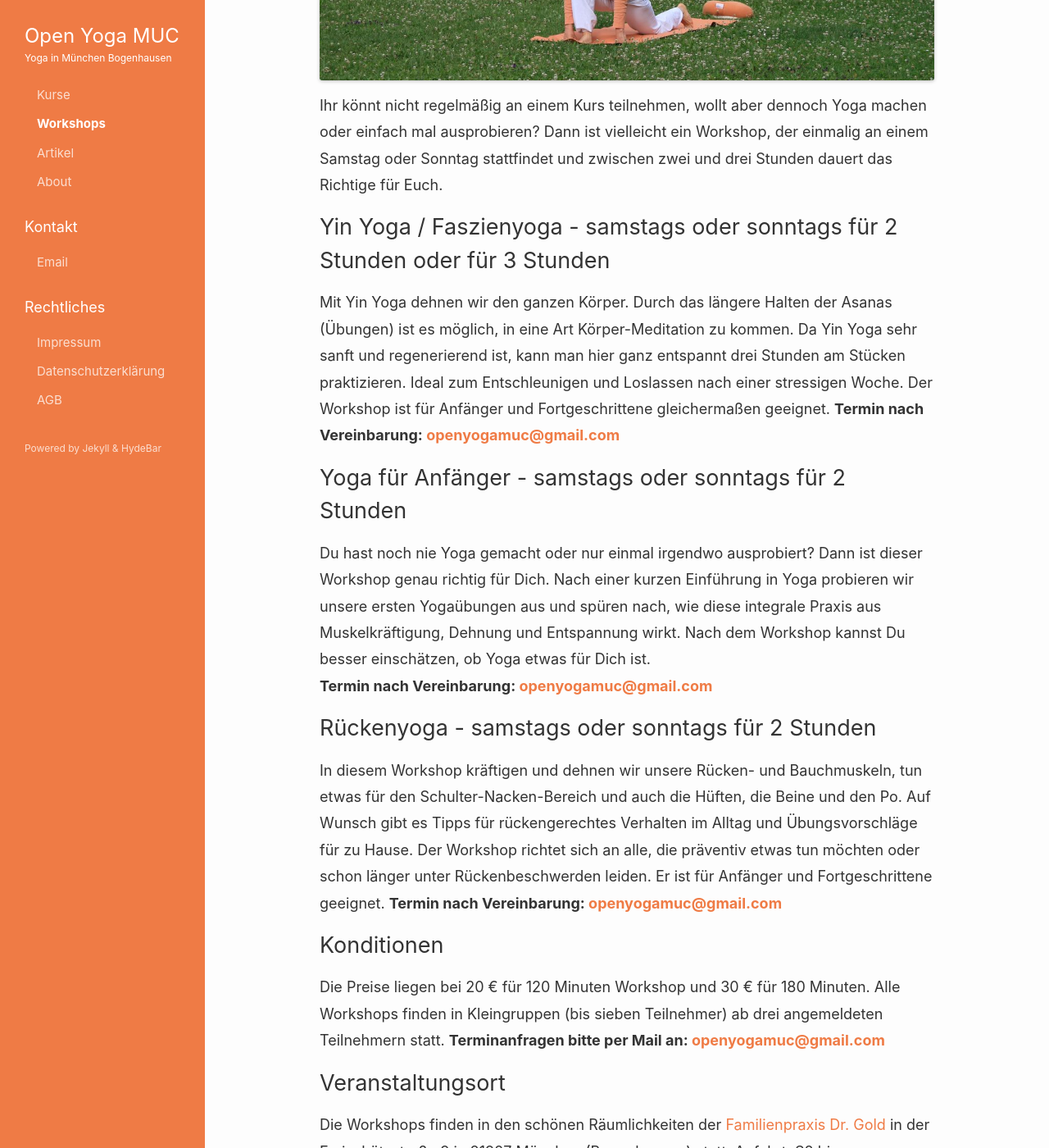
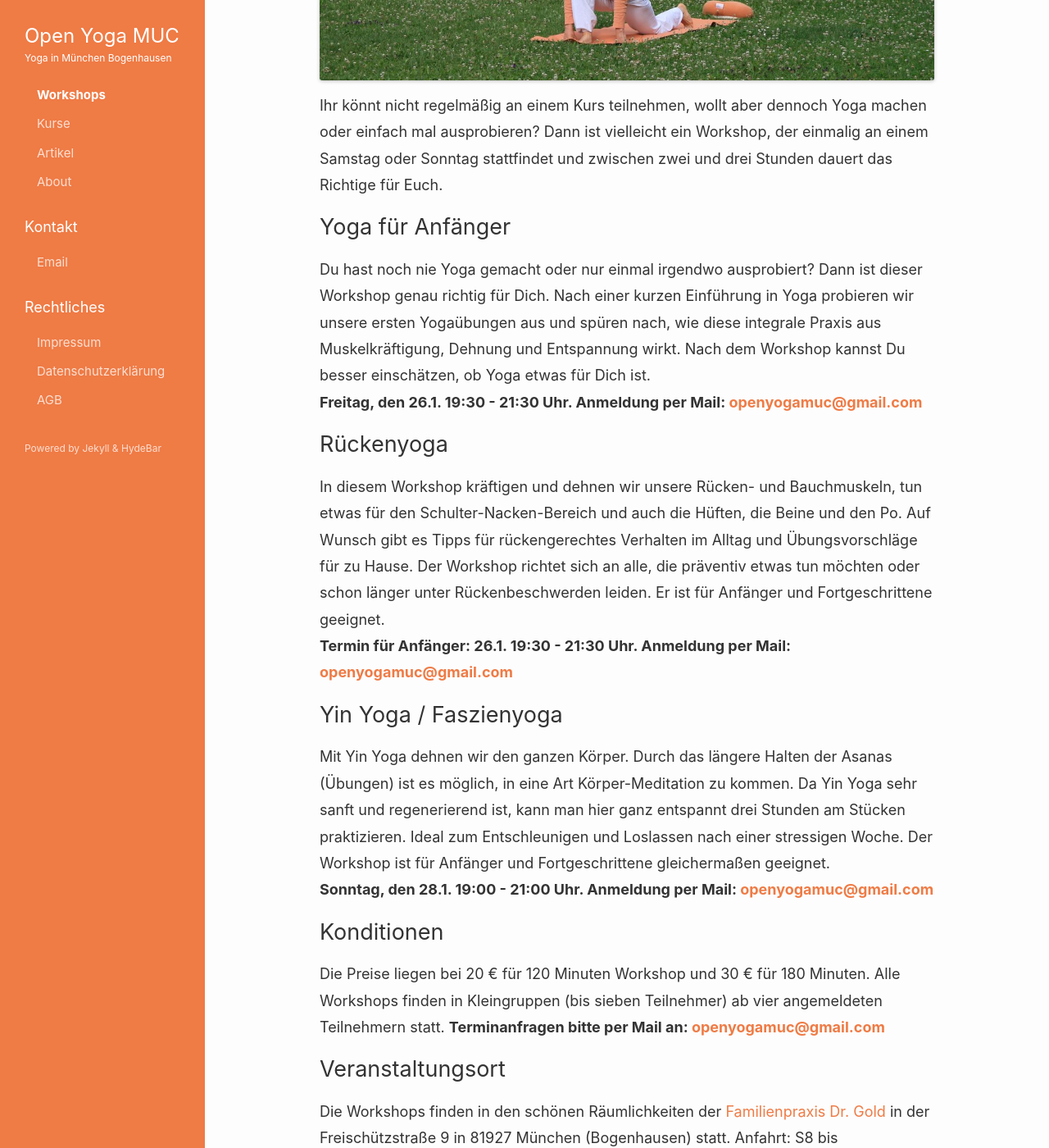
Before and after one commit to openyoga/openyoga.github.io, a Jekyll site: the page built from workshops.md, in a window 1280 px wide and 1400 px high, scrolled down 288 px. Shown: the whole window at 82% size. Built offline with Jekyll 4.4.1, drawn with Linux system fonts in a browser that asks for light colours.

Commit message:
added workshop dates

```diff
--- a/workshops.md
+++ b/workshops.md
@@ -1,31 +1,32 @@
 ---
 title: Yoga Workshops in München Bogenhausen
 sidebar-title: Workshops
-sidebar: 3
+sidebar: 2
 ---
 
 ![Die Krähe](/assets/images/sprinter.jpg){:.w70}
 
 Ihr könnt nicht regelmäßig an einem Kurs teilnehmen, wollt aber dennoch Yoga machen oder einfach mal ausprobieren? Dann ist vielleicht ein Workshop, der einmalig an einem Samstag oder Sonntag stattfindet und zwischen zwei und drei Stunden dauert das Richtige für Euch.
 
-{:#yinyogaworkshop}
-## Yin Yoga / Faszienyoga - samstags oder sonntags für 2 Stunden oder für 3 Stunden
-Mit Yin Yoga dehnen wir den ganzen Körper. Durch das längere Halten der Asanas (Übungen) ist es möglich, in eine Art Körper-Meditation zu kommen. Da Yin Yoga sehr sanft und regenerierend ist, kann man hier ganz entspannt drei Stunden am Stücken praktizieren. Ideal zum Entschleunigen und Loslassen nach einer stressigen Woche. Der Workshop ist für Anfänger und Fortgeschrittene gleichermaßen geeignet.   **Termin nach Vereinbarung: [{{site.data.authors.agobrecht.email}}][1]**
-
 {:#anfaengeryogaworkshop}
-## Yoga für Anfänger - samstags oder sonntags für 2 Stunden
+## Yoga für Anfänger
 Du hast noch nie Yoga gemacht oder nur einmal irgendwo ausprobiert? Dann ist dieser Workshop genau richtig für Dich. Nach einer kurzen Einführung in Yoga probieren wir unsere ersten Yogaübungen aus und spüren nach, wie diese integrale Praxis aus Muskelkräftigung, Dehnung und Entspannung wirkt. Nach dem Workshop kannst Du besser einschätzen, ob Yoga etwas für Dich ist.
-**Termin nach Vereinbarung: [{{site.data.authors.agobrecht.email}}][1]**
+**Freitag, den 26.1. 19:30 - 21:30 Uhr. Anmeldung per Mail: [{{site.data.authors.agobrecht.email}}][1]**
 
 
 {:#rueckenyogaworkshop}
-## Rückenyoga - samstags oder sonntags für 2 Stunden
+## Rückenyoga
 In diesem Workshop kräftigen und dehnen wir unsere Rücken- und Bauchmuskeln, tun etwas für den Schulter-Nacken-Bereich und auch die Hüften, die Beine und den Po. Auf Wunsch gibt es Tipps für rückengerechtes Verhalten im Alltag und Übungsvorschläge für zu Hause. Der Workshop richtet sich an alle, die präventiv etwas tun möchten oder schon länger unter Rückenbeschwerden leiden. Er ist für Anfänger und Fortgeschrittene geeignet.
-**Termin nach Vereinbarung: [{{site.data.authors.agobrecht.email}}][1]**
+**Termin für Anfänger: 26.1. 19:30 - 21:30 Uhr. Anmeldung per Mail: [{{site.data.authors.agobrecht.email}}][1]**
 
 
+{:#yinyogaworkshop}
+## Yin Yoga / Faszienyoga
+Mit Yin Yoga dehnen wir den ganzen Körper. Durch das längere Halten der Asanas (Übungen) ist es möglich, in eine Art Körper-Meditation zu kommen. Da Yin Yoga sehr sanft und regenerierend ist, kann man hier ganz entspannt drei Stunden am Stücken praktizieren. Ideal zum Entschleunigen und Loslassen nach einer stressigen Woche. Der Workshop ist für Anfänger und Fortgeschrittene gleichermaßen geeignet.
+**Sonntag, den 28.1. 19:00 - 21:00 Uhr. Anmeldung per Mail: [{{site.data.authors.agobrecht.email}}][1]**
+
 ## Konditionen
-Die Preise liegen bei 20 € für 120 Minuten Workshop und 30 € für 180 Minuten. Alle Workshops finden in Kleingruppen (bis sieben Teilnehmer) ab drei angemeldeten Teilnehmern statt.  **Terminanfragen bitte per Mail an: [{{site.data.authors.agobrecht.email}}][1]**
+Die Preise liegen bei 20 € für 120 Minuten Workshop und 30 € für 180 Minuten. Alle Workshops finden in Kleingruppen (bis sieben Teilnehmer) ab vier angemeldeten Teilnehmern statt.  **Terminanfragen bitte per Mail an: [{{site.data.authors.agobrecht.email}}][1]**
 
 ## Veranstaltungsort
 Die Workshops finden in den schönen Räumlichkeiten der [Familienpraxis Dr. Gold][2] in der Freischützstraße 9 in 81927 München (Bogenhausen) statt. Anfahrt: S8 bis Englschalking, dann 5 Min. Fußweg. Oder U4 bis Arabellapark und weiter bis Englschalkinger Straße mit den Buslinien 154, 183 oder 184.
```
Also changed, not shown: index.md (+3 -10 lines), kurse.md (+3 -6 lines).
